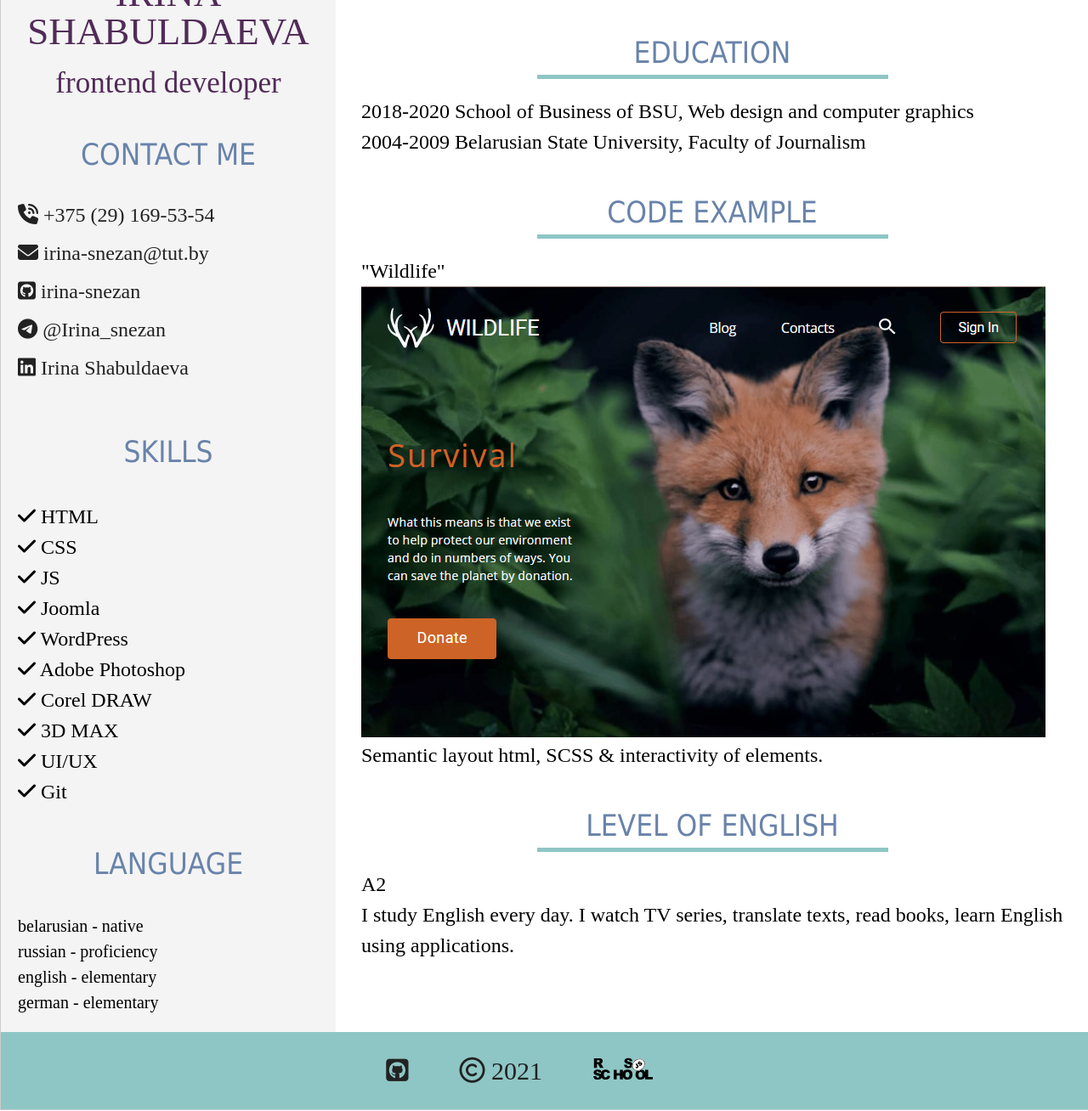
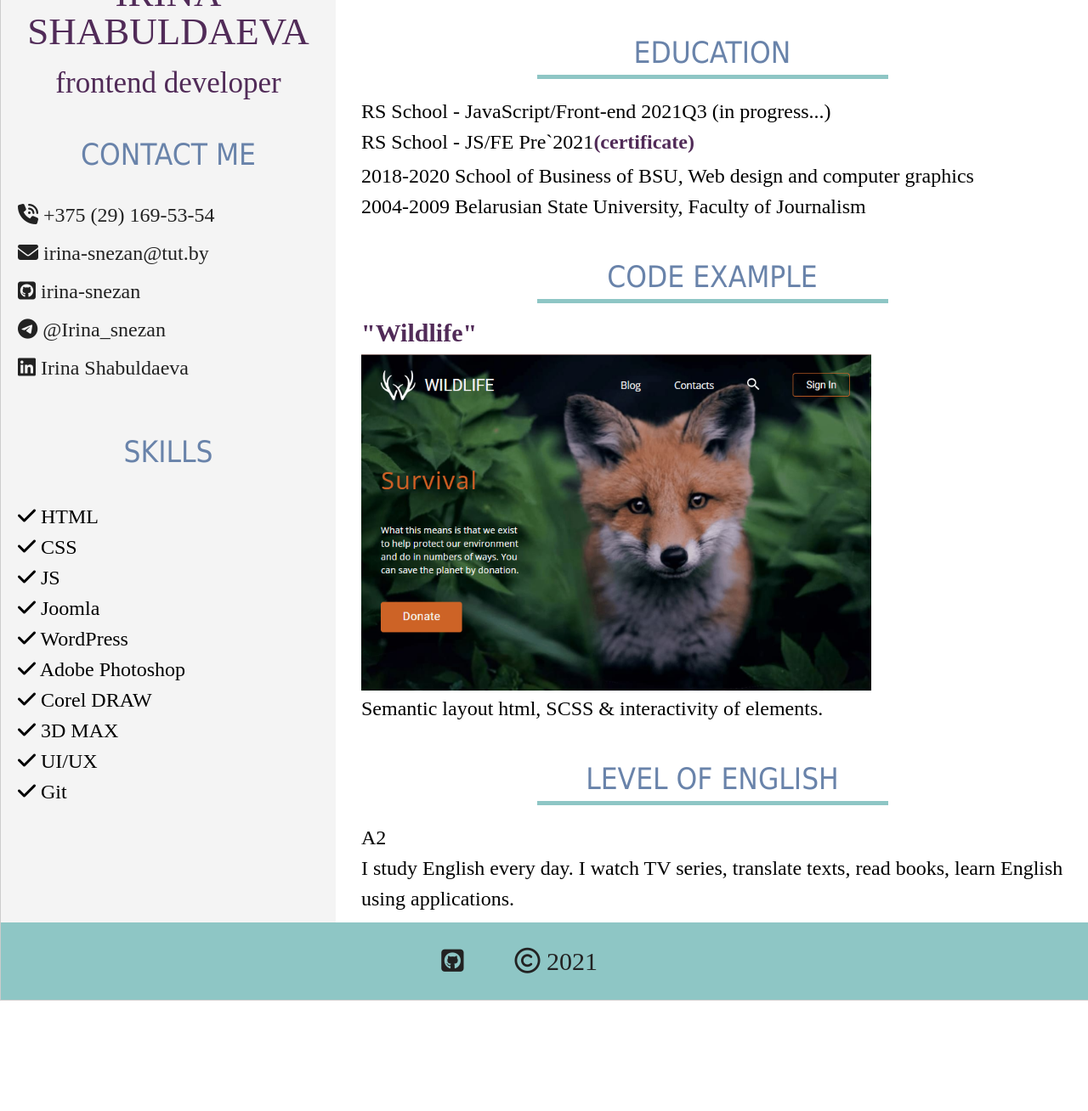
Before and after one commit to irina-snezan/rsschool-cv, a plain HTML site: page index.html in a window 1280 px wide. Shown: the part 376-1684 px from the top of the page at 85% size. After the commit the page ends 1584 px from the top, so only its background shows below. Drawn offline with Linux system fonts and the light colour scheme.

Commit message:
feat: add new info

```diff
--- a/css/style.css
+++ b/css/style.css
@@ -2,96 +2,135 @@
 	width: 100wv;
 	color: #656c76;
 }
+
 .wrapper {
 	width: 1280px;
 	margin: 30px auto;
 	border: 1px solid #ccc;
 }
+
 .wrap {
 	display: flex;
 }
+
 aside {
-	background-color: #f4f4f4;
 	width: 30%;
 	padding: 20px;
+	background-color: #f4f4f4;
 }
+
 aside h3 {
 	padding: 50px 20px 40px 20px;
 }
+
 main {
 	width: 70%;
 	padding: 10px 30px;
 }
+
 main h3 {
 	padding: 8px;
 	margin-top: 40px;
 }
+
 .personal {
 	font-family: Constantia;
 	text-align: center;
 	color: #512b58;
 }
+
 .personal p {
 	font-size: 35px;
 }
+
 .personal img {
 	max-width: 65%;
+	padding: 30px;
 	border-radius: 50%;
-	padding: 30px;
 }
+
 h1 {
+	padding-bottom: 20px;
 	font-size: 45px;
 	text-transform: uppercase;
-	padding-bottom: 20px;
 }
+
 h3 {
-	text-transform: uppercase;
 	font-family: Tahoma;
-	color: #6983aa;
 	font-size: 35px;
 	text-align: center;
+	text-transform: uppercase;
+	color: #6983aa;
 }
+
 .line {
-	border-bottom: 5px solid #8ec6c5;
 	width: 50%;
 	margin: 0 auto;
 	margin-bottom: 20px;
+	border-bottom: 5px solid #8ec6c5;
 }
-.personal-info p {
-	font-size: 20px;
-	line-height: 1.5;
-}
+
 .skills {
 	font-size: 24px;
 	line-height: 1.5;
 }
+
 main p {
 	font-size: 24px;
 	line-height: 1.5;
 }
+
 .links li {
 	font-size: 24px;
 	padding-bottom: 20px;
 }
+
+main a {
+	display: block;
+	margin-bottom: 10px;
+	font-size: 30px;
+	font-weight: bold;
+	text-decoration: none;
+	color: #512b58;
+}
+
+main a:hover {
+	color: #6983aa;
+}
+
 .links a,
 footer a {
 	color: #222;
 	cursor: pointer;
 	text-decoration: none;
 }
+
 .links a:hover,
 footer a:hover {
 	color: #8566aa;
 }
+
+.cert {
+	display:flex;
+	flex-direction:row;
+	align-items:baseline;
+}
+
+.cert a {
+	font-size: 24px;
+}
+
 footer {
 	background-color: #8ec6c5;
 	padding: 30px;
 }
+
 footer ul {
 	display: flex;
 	flex-direction: row;
 	justify-content: center;
 }
+
 footer li {
 	padding-right: 60px;
 	font-size: 30px;
--- a/index.html
+++ b/index.html
@@ -14,7 +14,7 @@
 		<div class="wrap">
 			<aside>
 				<div class="personal">
-					<p class="foto_cv"><img src="image/im_cv.jpg" alt="Irina_image"></p>
+					<p class="foto-cv"><img src="image/im_cv.jpg" alt="Irina-image"></p>
 					<h1>Irina Shabuldaeva</h1>
 					<p>frontend developer</p>
 				</div>
@@ -77,23 +77,6 @@
 						</li>
 					</ul>
 				</div>
-				<div class="personal-info">
-					<h3>language</h3>
-					<ul>
-						<li>
-							<p>belarusian - native</p>
-						</li>
-						<li>
-							<p>russian - proficiency</p>
-						</li>
-						<li>
-							<p>english - elementary</p>
-						</li>
-						<li>
-							<p>german - elementary</p>
-						</li>
-					</ul>
-				</div>
 			</aside>
 			<main>
 				<div>
@@ -111,6 +94,11 @@
 				<div>
 					<h3>education</h3>
 					<p class="line"></p>
+					<p>RS School - JavaScript/Front-end 2021Q3 (in progress...)</p>
+					<div class="cert">
+						<p>RS School - JS/FE Pre`2021 </p>
+						<a href="https://app.rs.school/certificate/rld1sxw9" target="_blank">(certificate)</a>
+					</div>
 					<p> 2018-2020 School of Business of BSU,
 						Web design and computer graphics</p>
 					<p>2004-2009 Belarusian State University,
@@ -119,8 +107,8 @@
 				<div>
 					<h3>Code example</h3>
 					<p class="line"></p>
-					<p>"Wildlife"</p>
-					<img src="image/wildlife.png" alt="wildlife">
+					<a href="https://irina-snezan-wildlife.netlify.app/" target="_blank">"Wildlife"</a>
+					<img src="image/wildlife.png"  width="600px" alt="wildlife">
 					<p>Semantic layout html, SCSS & interactivity of elements.</p>
 				</div>
 				<div>
@@ -133,16 +121,12 @@
 			</main>
 		</div>
 		<footer>
-			<ul class="footer__list">
-				<li class="footer__list_item">
+			<ul class="footer-list">
+				<li class="footer-list-item">
 					<a href="https://github.com/irina-snezan" target="_blank"><i class="fab fa-github-square"></i></a>
 				</li>
-				<li class="footer__list_item">
+				<li class="footer-list-item">
 					<a href="#" target="_blank"><i class="far fa-copyright"></i><b> 2021</b></a>
-				</li>
-				<li class="footer__list_item">
-					<a href="https://rs.school/js/" target="_blank"><img src="image/rs_school_js.svg" alt="rsschool"
-							width="70"></a>
 				</li>
 			</ul>
 		</footer>
```
